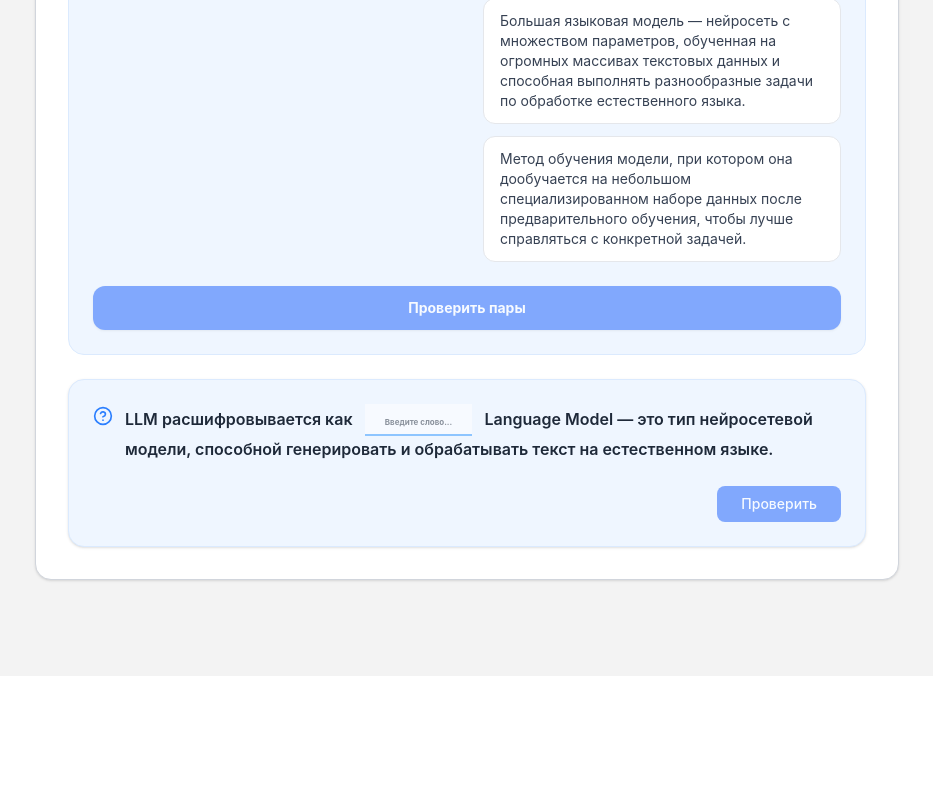
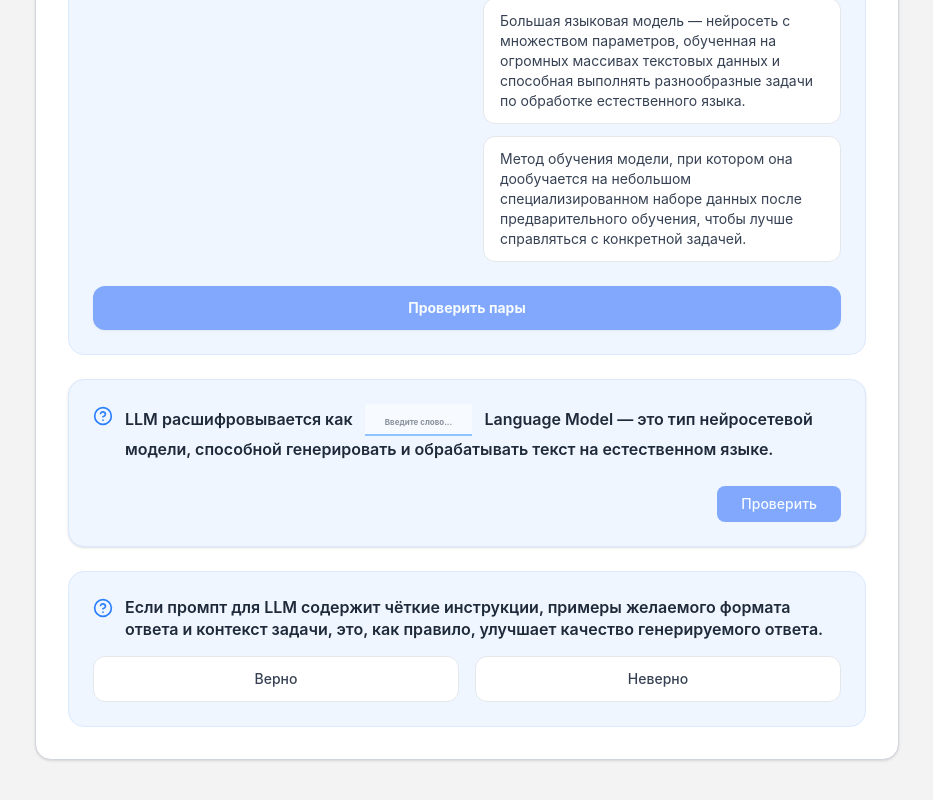
Before and after one commit to miklyaev/Prompt-Engineering-Portal, a React (Vite) app: page /tests in a window 1280 px wide. Shown: the part 1680-2480 px from the top of the page, without its empty margins (173-1106 px from the left). Before the commit the page ends 2356 px from the top, so only its background shows below. Built offline with nearby package versions, Linux system fonts and the light colour scheme.

Commit message:
TrueFalse

```diff
--- /dev/null
+++ b/src/components/TrueFalse.tsx
@@ -0,0 +1,113 @@
+import React, { useState } from 'react';
+import { CheckCircle, XCircle, HelpCircle } from 'lucide-react';
+
+interface TrueFalseProps {
+	question: string;
+	correctAnswer: boolean;
+	explanation: string;
+	className?: string;
+}
+
+const TrueFalse: React.FC<TrueFalseProps> = ({
+	question,
+	correctAnswer,
+	explanation,
+	className = "my-8",
+}) => {
+	const [selected, setSelected] = useState<boolean | null>(null);
+	const answered = selected !== null;
+	const isCorrect = selected === correctAnswer;
+
+	const handleSelect = (value: boolean) => {
+		if (answered) return;
+		setSelected(value);
+	};
+
+	const handleReset = () => {
+		setSelected(null);
+	};
+
+	const handleKeyDown = (event: React.KeyboardEvent, value: boolean) => {
+		if (event.key === 'Enter' || event.key === ' ') {
+			event.preventDefault();
+			handleSelect(value);
+		}
+	};
+
+	const options = [
+		{ label: 'Верно', value: true },
+		{ label: 'Неверно', value: false },
+	];
+
+	return (
+		<div className={`${className} bg-blue-50 border border-blue-100 rounded-2xl p-6 space-y-4`}>
+			<div className="flex items-start gap-3">
+				<HelpCircle size={20} className="text-blue-500 mt-0.5 shrink-0" />
+				<p className="font-semibold text-gray-800 text-base leading-snug">{question}</p>
+			</div>
+
+			<div className="grid grid-cols-2 gap-4">
+				{options.map((option) => {
+					const isCurrentSelected = selected === option.value;
+					const isCurrentCorrect = option.value === correctAnswer;
+
+					let style = 'border-gray-200 bg-white text-gray-700 hover:border-blue-300 hover:bg-blue-50/50 cursor-pointer';
+
+					if (answered) {
+						if (isCurrentCorrect) {
+							style = 'border-green-400 bg-green-50 text-green-800 cursor-default';
+						} else if (isCurrentSelected) {
+							style = 'border-red-400 bg-red-50 text-red-800 cursor-default';
+						} else {
+							style = 'border-gray-200 bg-white text-gray-400 cursor-default opacity-60';
+						}
+					}
+
+					return (
+						<div
+							key={option.label}
+							role="button"
+							aria-pressed={isCurrentSelected}
+							tabIndex={answered ? -1 : 0}
+							onClick={() => handleSelect(option.value)}
+							onKeyDown={(e) => handleKeyDown(e, option.value)}
+							className={`text-center px-4 py-3 rounded-xl border text-sm font-medium transition-all duration-150 flex items-center justify-center gap-2 focus:outline-none focus:ring-2 focus:ring-blue-500 ${style}`}
+						>
+							{option.label}
+							{answered && isCurrentCorrect && (
+								<CheckCircle size={16} className="text-green-500 shrink-0" />
+							)}
+							{answered && isCurrentSelected && !isCurrentCorrect && (
+								<XCircle size={16} className="text-red-500 shrink-0" />
+							)}
+						</div>
+					);
+				})}
+			</div>
+
+			{answered && (
+				<div className="space-y-3 pt-2 border-t border-blue-100">
+					<div className="flex items-center justify-between">
+						<p className={`text-sm font-bold ${isCorrect ? 'text-green-700' : 'text-red-700'}`}>
+							{isCorrect ? '✓ Верно!' : '✗ Неверно.'}
+						</p>
+						<button
+							onClick={handleReset}
+							className="text-xs text-blue-600 hover:text-blue-800 underline underline-offset-2 focus:outline-none focus:ring-1 focus:ring-blue-500 rounded px-1"
+							aria-label="Попробовать снова"
+						>
+							Попробовать снова
+						</button>
+					</div>
+					<div className="bg-white/50 p-3 rounded-lg border border-blue-100/50">
+						<p className="text-sm text-gray-700 leading-relaxed">
+							<span className="font-semibold">Объяснение:</span> {explanation}
+						</p>
+					</div>
+				</div>
+			)}
+		</div>
+	);
+};
+
+export default TrueFalse;
--- a/src/data/tests.json
+++ b/src/data/tests.json
@@ -81,6 +81,13 @@
 			"type": "fill-the-blank",
 			"question": "LLM расшифровывается как ______ Language Model — это тип нейросетевой модели, способной генерировать и обрабатывать текст на естественном языке.",
 			"correctAnswer": "Large"
+		},
+		{
+			"id": "st-5",
+			"type": "true-false",
+			"question": "Если промпт для LLM содержит чёткие инструкции, примеры желаемого формата ответа и контекст задачи, это, как правило, улучшает качество генерируемого ответа.",
+			"correctAnswer": true,
+			"explanation": "Чёткие инструкции, примеры (few shot learning) и контекст помогают модели лучше понять задачу и выдать более релевантный, структурированный и точный ответ. Это один из базовых принципов промпт инжиниринга."
 		}
 	]
 }
--- a/src/pages/TestsPage.tsx
+++ b/src/pages/TestsPage.tsx
@@ -4,8 +4,8 @@ import SingleChoice from '../components/SingleChoice';
 import MultipleChoice from '../components/MultipleChoice';
 import MatchPairs from '../components/MatchPairs';
 import FillTheBlank from '../components/FillTheBlank';
-import testsData from '../data/tests.json';
-const TestsPage: React.FC = () => {
+import TrueFalse from '../components/TrueFalse';
+import testsData from '../data/tests.json'; const TestsPage: React.FC = () => {
   // В будущем эти данные будут приходить из состояния приложения или API
   const completedTests = 0;
   const totalTests = 10;
@@ -81,6 +81,18 @@ const TestsPage: React.FC = () => {
               />
             );
           }
+
+          if (test.type === 'true-false') {
+            return (
+              <TrueFalse
+                key={test.id}
+                question={test.question}
+                correctAnswer={test.correctAnswer as boolean}
+                explanation={test.explanation!}
+                className="my-0"
+              />
+            );
+          }
           return null;
         })}
         </div>
```
